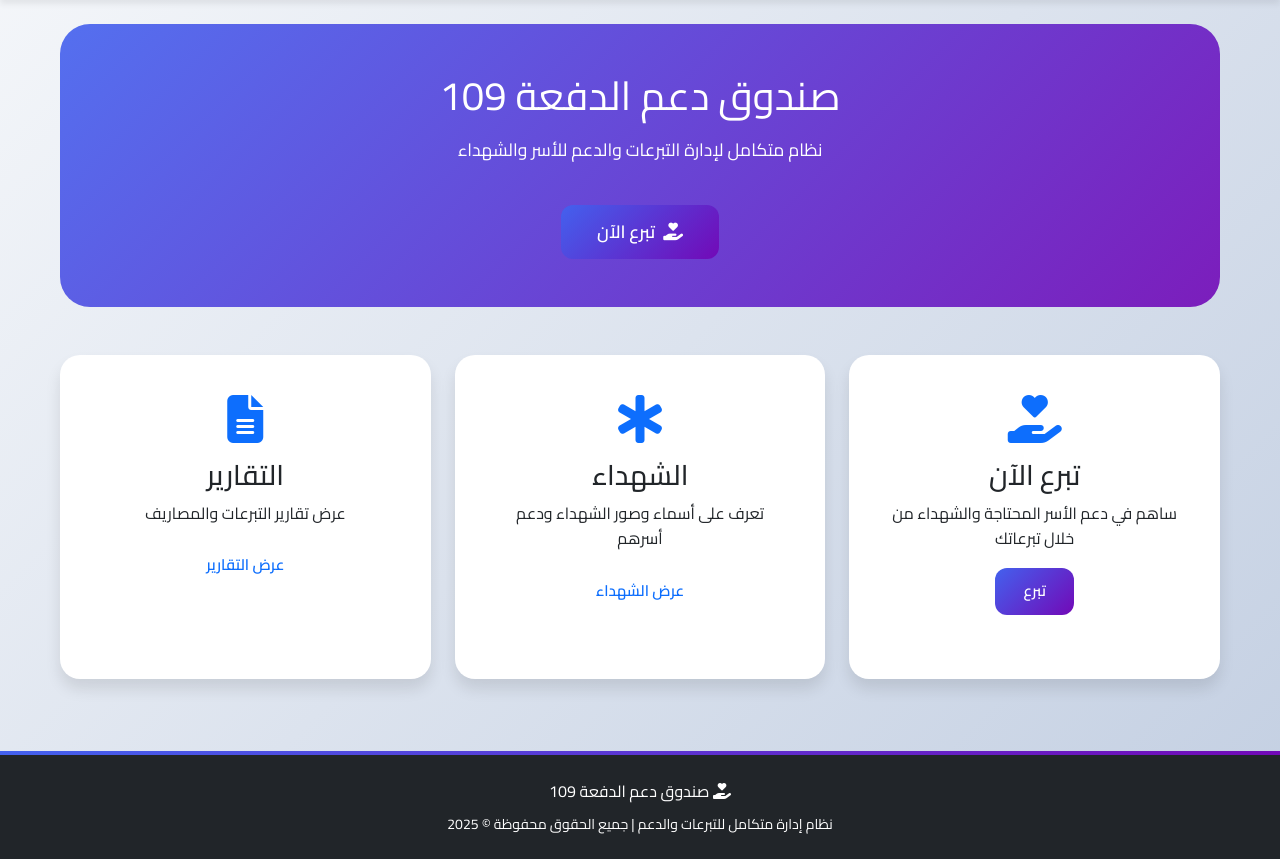
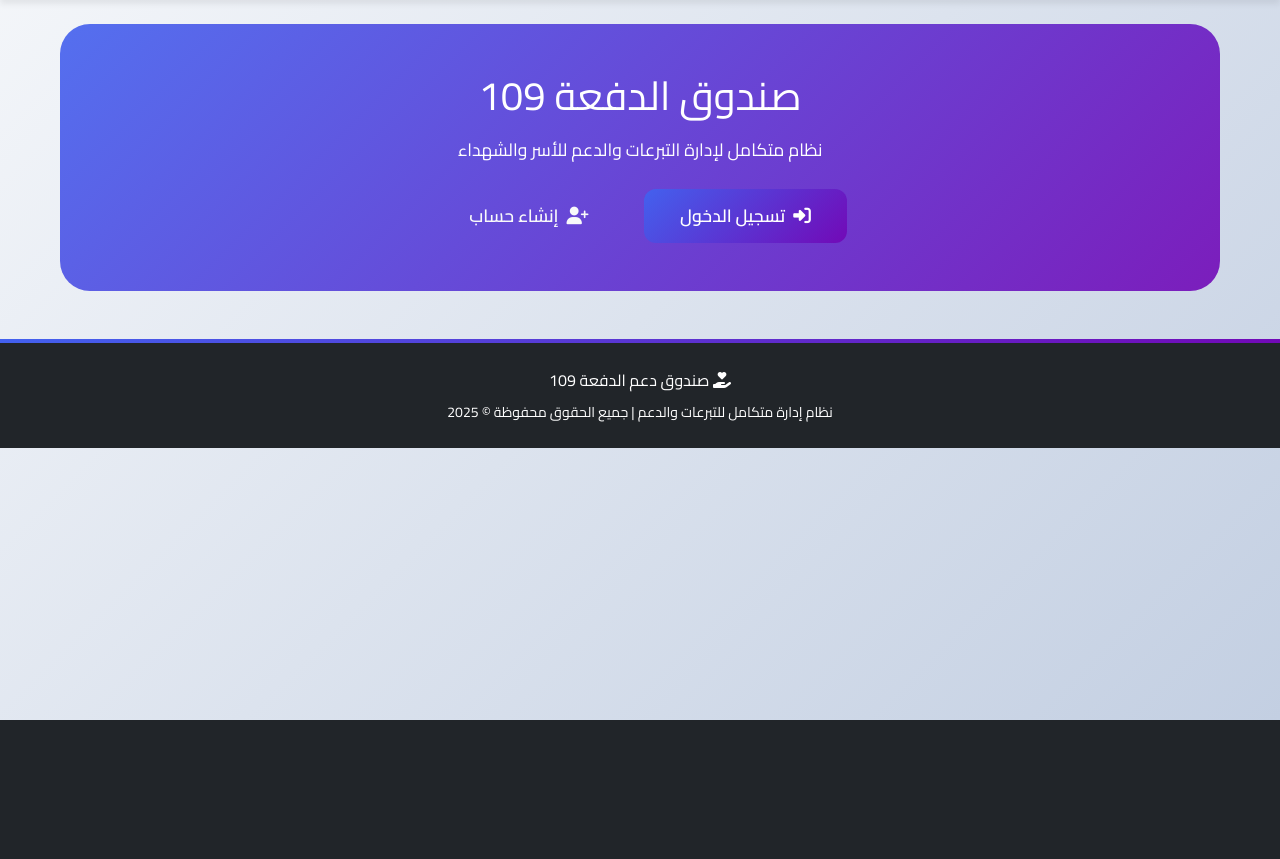
Before and after one commit to abdelrahman109/109-sys1, a Flask app: page / in a window 1280 px wide. Shown: the part 80-939 px from the top of the page. After the commit the page ends 800 px from the top, so only its background shows below. Run offline with Flask 3, Linux system fonts and the light colour scheme.

Commit message:
Update home.html

```diff
--- a/templates/public/home.html
+++ b/templates/public/home.html
@@ -5,110 +5,22 @@
 {% block content %}
 <!-- Hero Section -->
 <div class="hero text-center py-5">
-    <h1 class="display-4">صندوق دعم الدفعة 109</h1>
+    <h1 class="display-4">صندوق الدفعة 109</h1>
     <p class="lead">نظام متكامل لإدارة التبرعات والدعم للأسر والشهداء</p>
     {% if not current_user.is_authenticated %}
-        <a href="{{ url_for('auth.donate') }}" class="btn btn-primary btn-lg mt-3">
-            <i class="fas fa-hand-holding-heart"></i> تبرع الآن
-        </a>
+        <div class="mt-4">
+            <a href="/login" class="btn btn-primary btn-lg mx-2">
+                <i class="fas fa-sign-in-alt"></i> تسجيل الدخول
+            </a>
+            <a href="/register" class="btn btn-outline-light btn-lg mx-2">
+                <i class="fas fa-user-plus"></i> إنشاء حساب
+            </a>
+        </div>
+    {% else %}
+        <div class="mt-4">
+            <p class="lead">مرحباً بك {{ current_user.full_name }}</p>
+            <a href="/profile" class="btn btn-primary">الذهاب إلى ملفي الشخصي</a>
+        </div>
     {% endif %}
 </div>
-
-<!-- Features Section -->
-<div class="row mt-5">
-    <div class="col-md-4 mb-4">
-        <div class="card text-center h-100">
-            <div class="card-body">
-                <i class="fas fa-hand-holding-heart fa-3x text-primary mb-3"></i>
-                <h3>تبرع الآن</h3>
-                <p>ساهم في دعم الأسر المحتاجة والشهداء من خلال تبرعاتك</p>
-                <a href="{{ url_for('auth.donate') }}" class="btn btn-primary">تبرع</a>
-            </div>
-        </div>
-    </div>
-    <div class="col-md-4 mb-4">
-        <div class="card text-center h-100">
-            <div class="card-body">
-                <i class="fas fa-star-of-life fa-3x text-primary mb-3"></i>
-                <h3>الشهداء</h3>
-                <p>تعرف على أسماء وصور الشهداء ودعم أسرهم</p>
-                <a href="{{ url_for('auth.martyrs') }}" class="btn btn-outline-primary">عرض الشهداء</a>
-            </div>
-        </div>
-    </div>
-    <div class="col-md-4 mb-4">
-        <div class="card text-center h-100">
-            <div class="card-body">
-                <i class="fas fa-file-alt fa-3x text-primary mb-3"></i>
-                <h3>التقارير</h3>
-                <p>عرض تقارير التبرعات والمصاريف</p>
-                <a href="{{ url_for('auth.reports') }}" class="btn btn-outline-primary">عرض التقارير</a>
-            </div>
-        </div>
-    </div>
-</div>
-
-<!-- رسالة للمستخدمين العاديين -->
-{% if current_user.is_authenticated and current_user.role != 'admin' %}
-<div class="card text-center mt-4">
-    <div class="card-header">
-        <i class="fas fa-info-circle"></i> مرحباً بك
-    </div>
-    <div class="card-body">
-        <p>يمكنك من خلال حسابك:</p>
-        <div class="d-flex justify-content-center gap-3 flex-wrap">
-            <a href="{{ url_for('donations.my_donations') }}" class="btn btn-outline-primary">
-                <i class="fas fa-donate"></i> تبرعاتي
-            </a>
-            <a href="{{ url_for('certificates.my_certificates') }}" class="btn btn-outline-primary">
-                <i class="fas fa-certificate"></i> شهاداتي
-            </a>
-            <a href="{{ url_for('users.profile') }}" class="btn btn-outline-primary">
-                <i class="fas fa-user"></i> ملفي الشخصي
-            </a>
-        </div>
-    </div>
-</div>
-{% endif %}
-
-<!-- إحصائيات للأدمن فقط -->
-{% if current_user.is_authenticated and current_user.role == 'admin' %}
-<div class="stats-grid mt-5">
-    <div class="stat-card">
-        <i class="fas fa-users"></i>
-        <h3 id="total-users">0</h3>
-        <p>عدد المستخدمين</p>
-    </div>
-    <div class="stat-card">
-        <i class="fas fa-hand-holding-usd"></i>
-        <h3 id="total-donations">0</h3>
-        <p>إجمالي التبرعات</p>
-    </div>
-    <div class="stat-card">
-        <i class="fas fa-chart-line"></i>
-        <h3 id="total-expenses">0</h3>
-        <p>إجمالي المصاريف</p>
-    </div>
-    <div class="stat-card">
-        <i class="fas fa-star-of-life"></i>
-        <h3 id="total-martyrs">0</h3>
-        <p>عدد الشهداء</p>
-    </div>
-</div>
-{% endif %}
-
-<script>
-// تحميل الإحصائيات (للأدمن فقط)
-{% if current_user.is_authenticated and current_user.role == 'admin' %}
-fetch('/api/stats')
-    .then(res => res.json())
-    .then(data => {
-        document.getElementById('total-users').textContent = data.users || 0;
-        document.getElementById('total-donations').textContent = formatCurrency(data.donations || 0);
-        document.getElementById('total-expenses').textContent = formatCurrency(data.expenses || 0);
-        document.getElementById('total-martyrs').textContent = data.martyrs || 0;
-    })
-    .catch(err => console.error('Error loading stats:', err));
-{% endif %}
-</script>
 {% endblock %}
```
